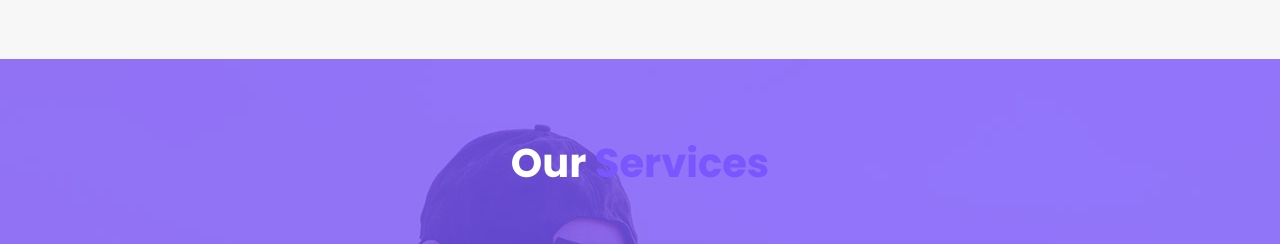
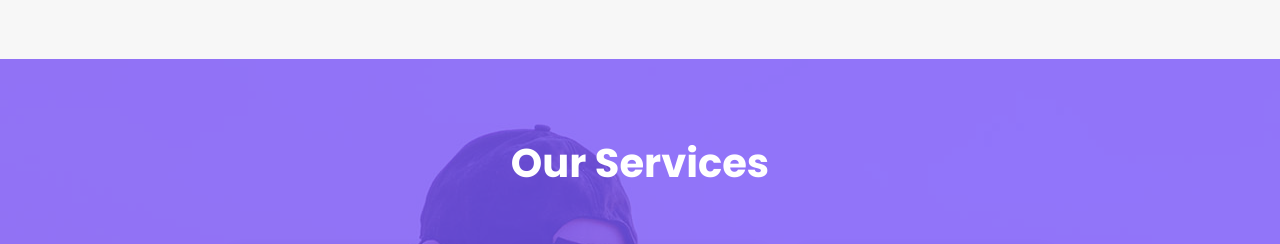
Before and after one commit to pandeyankur1324/apro-services, a plain HTML site: page index.html in a window 1280 px wide. Shown: the part 3700-3944 px from the top of the page. Drawn offline with Linux system fonts and the light colour scheme.

Commit message:
Update index.html

```diff
--- a/index.html
+++ b/index.html
@@ -325,7 +325,7 @@
             <div class="row justify-content-center">
                 <div class="col-lg-8">
                     <div class="section-title">
-                        <h2>Our <span>Services</span></h2>
+                        <h2>Our Services</h2>
                     </div>
                 </div>
             </div>
```
